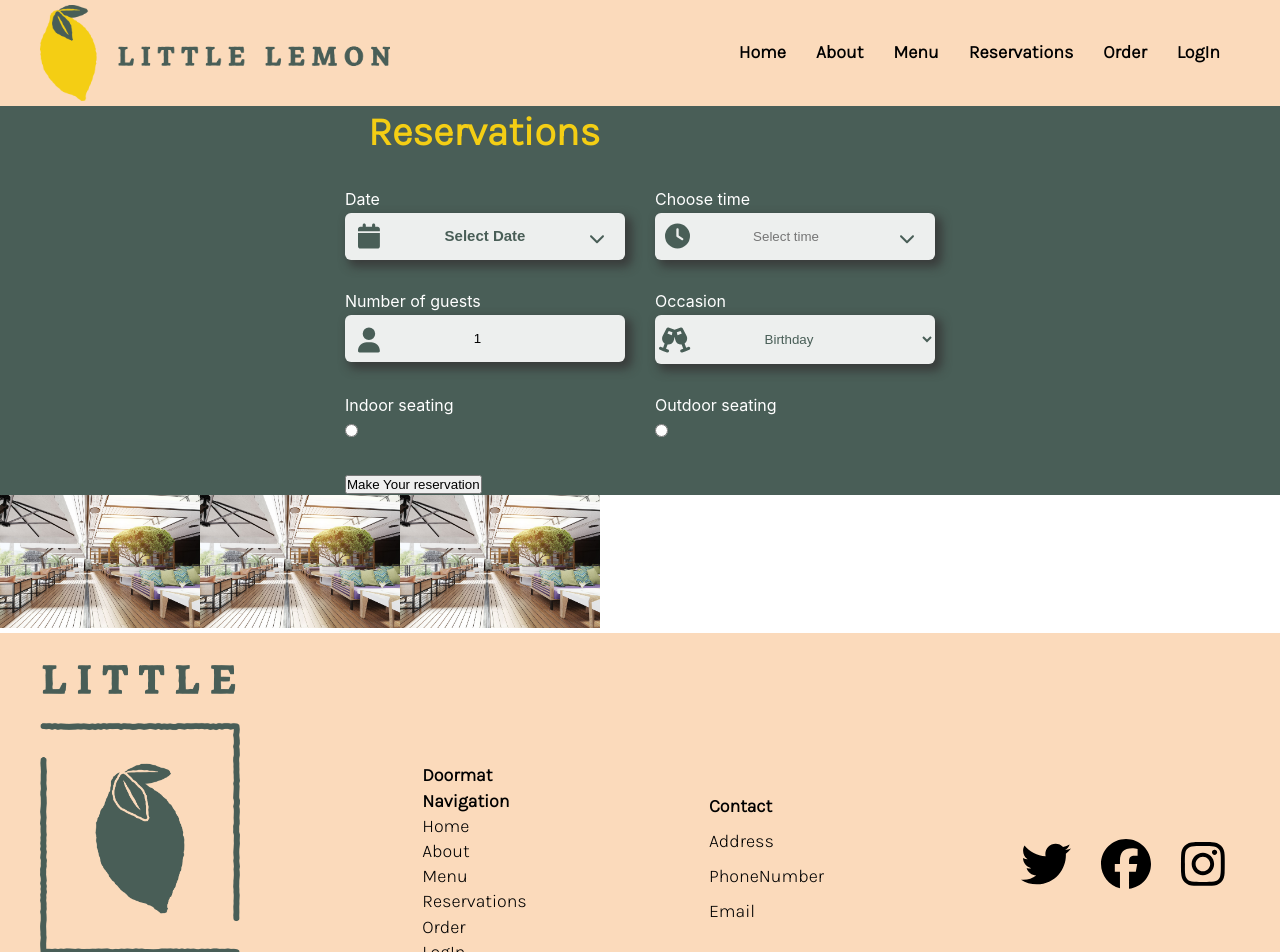
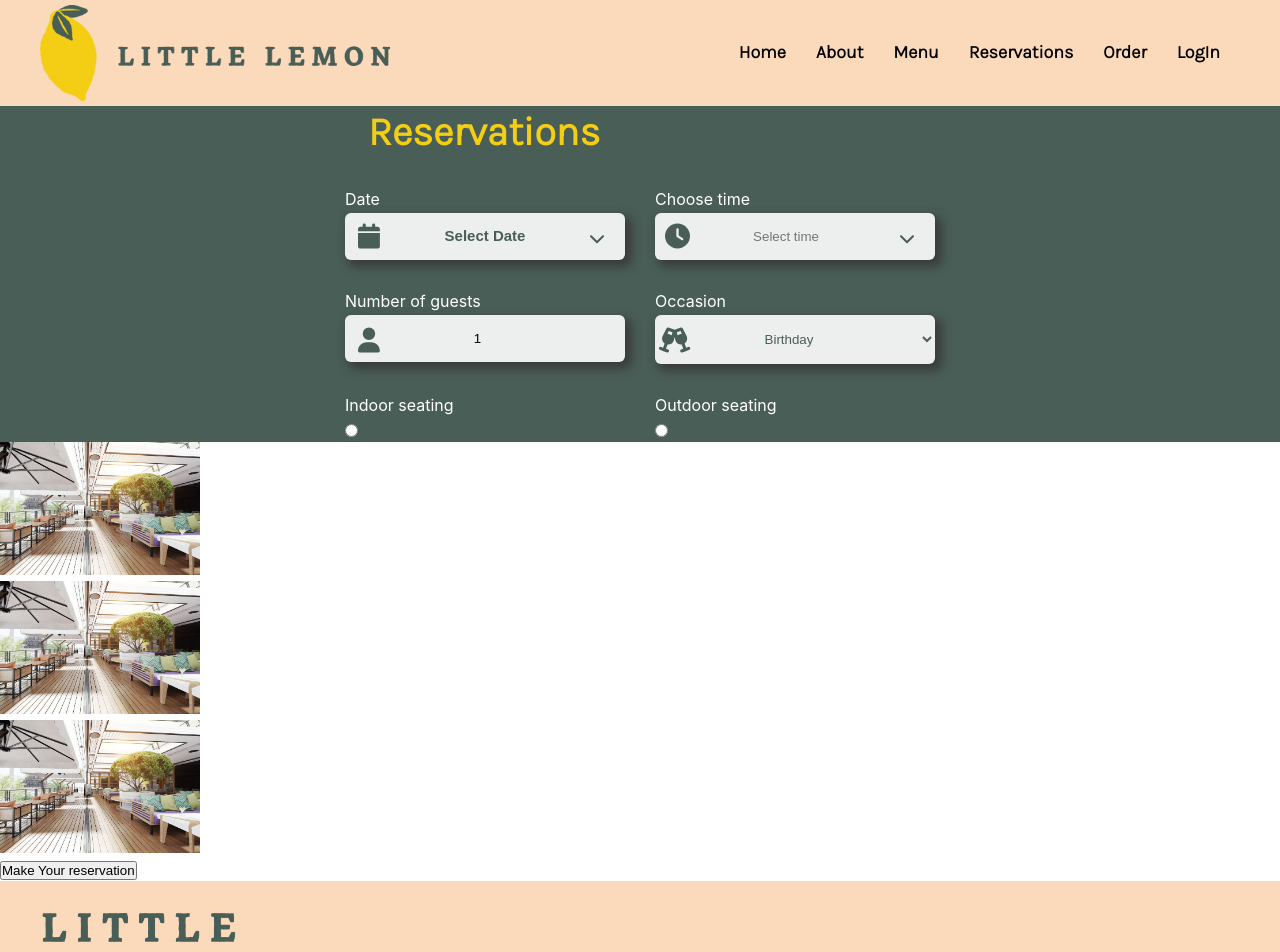
Before and after one commit to AshrafMuhammadNaeem/littlelemon-web, a React (Create React App) app: page /reservation in a window 1280 px wide. Shown: the top 952 px of the page. Built offline with nearby package versions, Linux system fonts and the light colour scheme; a web font is replaced by a local one.

Commit message:
Update BookingForm.js

```diff
--- a/src/BookingForm.js
+++ b/src/BookingForm.js
@@ -204,9 +204,6 @@ export  const  BookingForm = ({
                             <label htmlFor="indoor">Outdoor seating</label>
                             <input type="radio" id="outdoor" name="outdoor seating" value= "Outdoor Seating"/>
                             </div>
-                            <div>
-                               <input type="submit" value="Make Your reservation"/>
-                             </div>
 
                          </div>
 
@@ -214,11 +211,26 @@ export  const  BookingForm = ({
 
           </div>
 
+                  <div className="images">
                         <div>
                         <img src={restaurant}  width={200}  alt="restaurant inside"></img>
+
+                        </div>
+                        <div>
                         <img src={restaurant}  width={200}  alt="restaurant inside"></img>
+
+                        </div>
+                        <div>
                         <img src={restaurant}  width={200}  alt="restaurant inside"></img>
+
                         </div>
+                    </div>
+
+                    <form onSubmit={handleSubmit}>
+                          <div>
+                            <input type="submit" value="Make Your reservation" />
+                          </div>
+                        </form>
 
       </div>
     )
```
Lines whose indentation alone changed are shown as unchanged.
